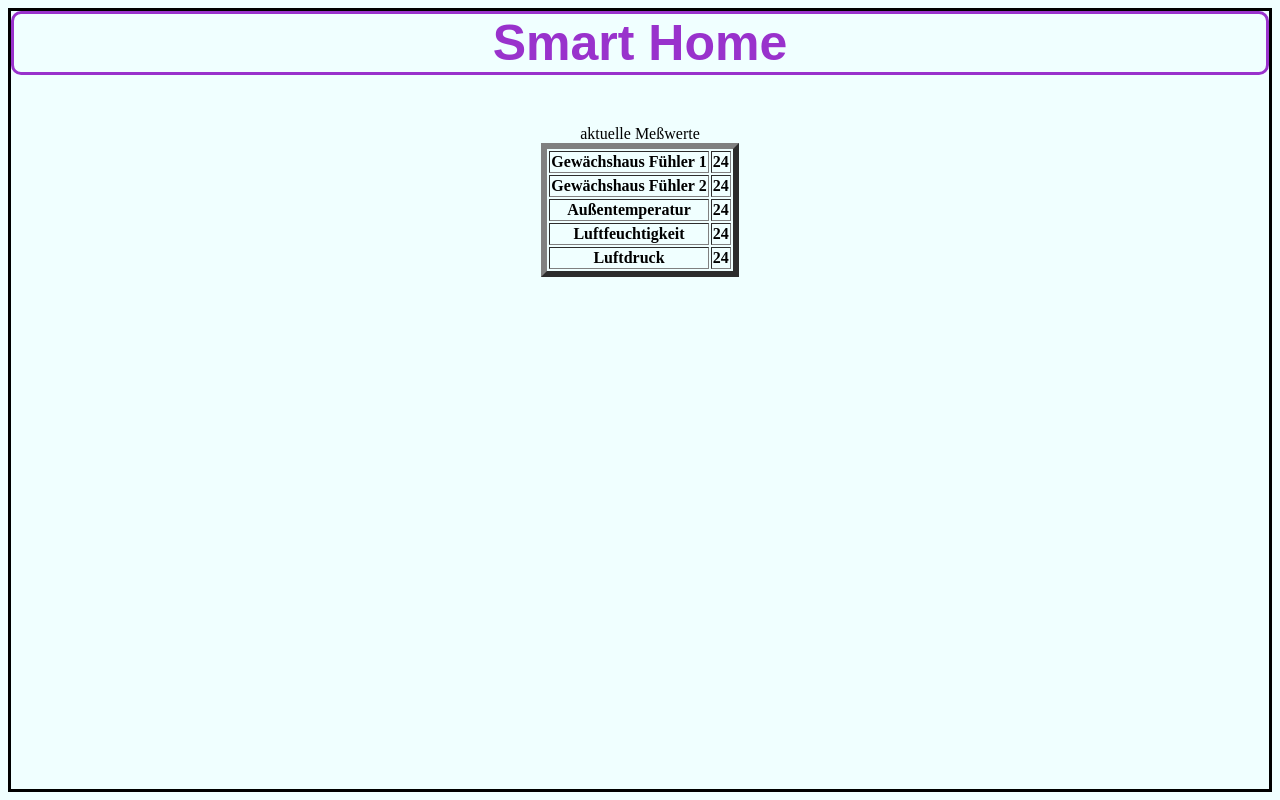
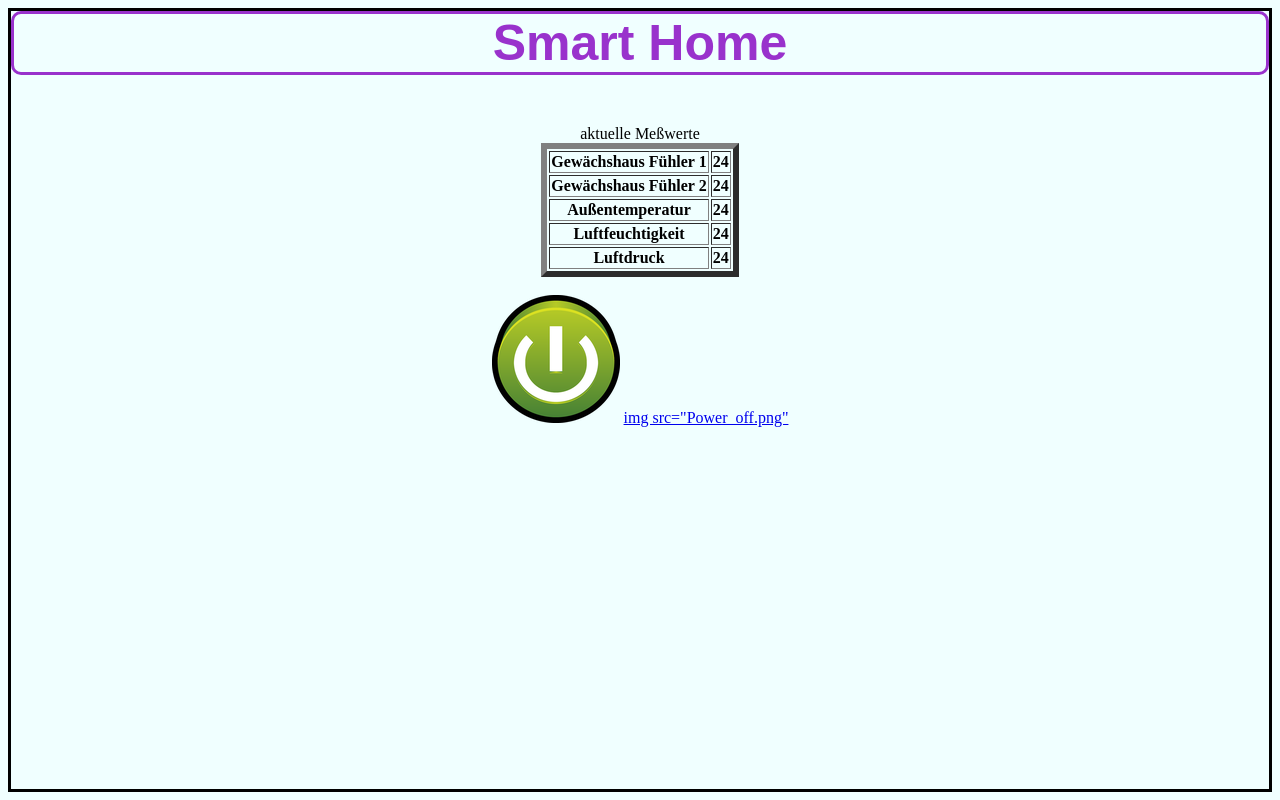
Before and after one commit to os25/os25.github.io, a plain HTML site: page index.html in a window 1280 px wide. Drawn offline with Linux system fonts and the light colour scheme.

Commit message:
schalter

```diff
--- a/index.html
+++ b/index.html
@@ -34,10 +34,7 @@
 <table border=6>
     <caption>aktuelle Meßwerte</caption>
 
-
-
         <tr>
-
 
             <th >Gewächshaus Fühler 1</th>
 
@@ -77,6 +74,14 @@
 
     <br>
 
+    <img src="Power_on.png">
+    <a href="poweron.html"></t>img src="Power_off.png"</a>
+
+
+
+
+
+
 
 
 
```
Also changed, not shown: Power_Off.png (added), Power_On.png (added), poweroff.html (added), poweron.html (added).
